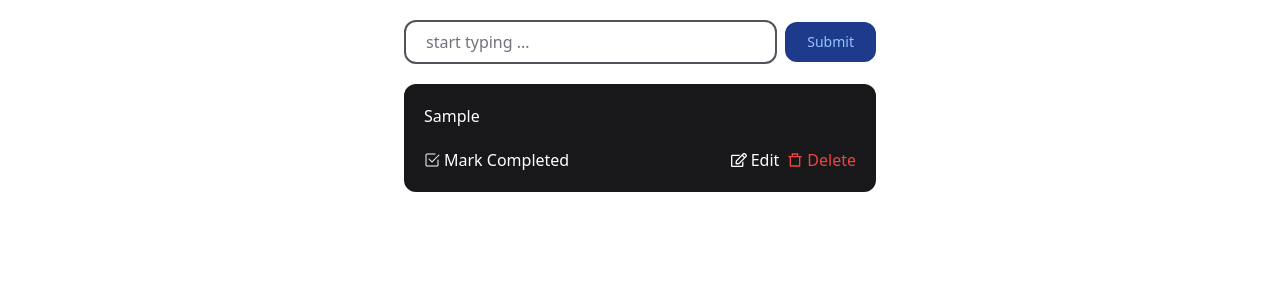
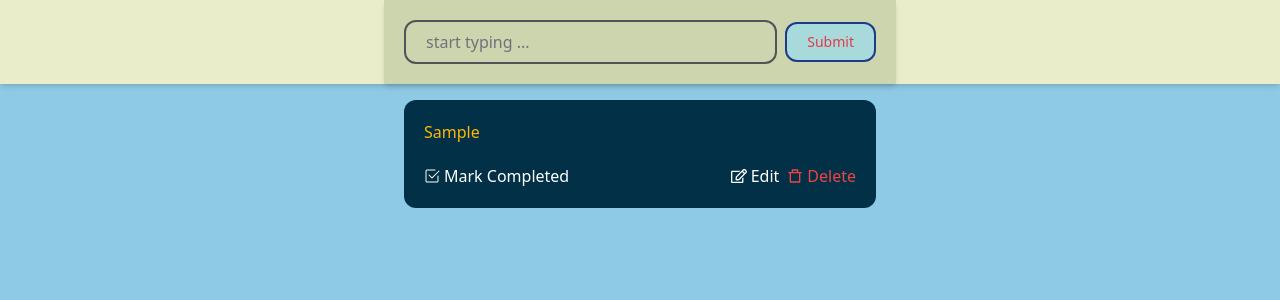
Before and after one commit to Andriikryl/to-do-app-ts, a React (Vite) app: page / in a window 1280 px wide. Both pictures are taken after typing "Sample" into the empty fields and a click on the button "Submit". Shown: the top 300 px of the page. Built offline with nearby package versions, Linux system fonts and the light colour scheme.

Commit message:
add new colors system

```diff
--- a/src/App.tsx
+++ b/src/App.tsx
@@ -3,7 +3,7 @@ import { AddTodo, TodoList } from "./components";
 
 export function App() {
   return (
-    <div>
+    <div className=" bg-[#8ecae6] w-[100%] h-[100dvh]">
       <Toaster position="bottom-center" />
       <AddTodo />
       <TodoList />
--- a/src/components/AddTodo.tsx
+++ b/src/components/AddTodo.tsx
@@ -26,8 +26,8 @@ export const AddTodo = () => {
   };
 
   return (
-    <form onSubmit={handleSubmission}>
-      <div className="flex items-center w-full max-w-lg gap-2 p-5 m-auto">
+    <form onSubmit={handleSubmission} className="bg-[#e9edc9] mb-4 shadow-md">
+      <div className="flex items-center w-full max-w-lg gap-2 p-5 m-auto bg-[#ccd5ae] shadow-md">
         <Input
           ref={inputRef}
           type="text"
@@ -37,7 +37,7 @@ export const AddTodo = () => {
         />
         <button
           type="submit"
-          className="px-5 py-2 text-sm font-normal text-blue-300 bg-blue-900 border-2 border-blue-900 active:scale-95 rounded-xl"
+          className="px-5 py-2 text-sm font-normal text-[#e63946] bg-[#a8dadc] border-2 border-blue-900 active:scale-95 rounded-xl"
         >
           Submit
         </button>
--- a/src/components/Input.tsx
+++ b/src/components/Input.tsx
@@ -1,7 +1,6 @@
 import { InputHTMLAttributes, forwardRef } from "react";
 import cn from "classnames";
 
-import React from "react";
 
 export const Input = forwardRef<
   HTMLInputElement,
--- a/src/components/TodoItem.tsx
+++ b/src/components/TodoItem.tsx
@@ -61,8 +61,8 @@ export const TodoItem = (props: { todo: Todo }) => {
       layout
       key={todo.id}
       className={cn(
-        "p-5 rounded-xl bg-zinc-900 text-white",
-        todo.status === "completed" && "bg-opacity-50 text-zinc-500"
+        "p-5 rounded-xl bg-[#023047] text-[#ffb703]",
+        todo.status === "completed" && "bg-opacity-50 text-zinc-500 shadow-lg"
       )}
     >
       {editingTodoId === todo.id ? (
--- a/src/components/TodoList.tsx
+++ b/src/components/TodoList.tsx
@@ -8,7 +8,7 @@ export const TodoList = () => {
   if (!todos.length) {
     return (
       <div className="max-w-lg px-5 m-auto">
-        <h1 className="flex flex-col items-center gap-5 px-5 py-10 text-xl font-bold text-center rounded-xl bg-zinc-900 text-amber-300">
+        <h1 className="flex flex-col items-center gap-5 px-5 py-10 text-xl font-bold text-center rounded-xl bg-[#faedcd] text-[#d4a373] shadow-lg">
           You have nothing to do!
         </h1>
       </div>
```
